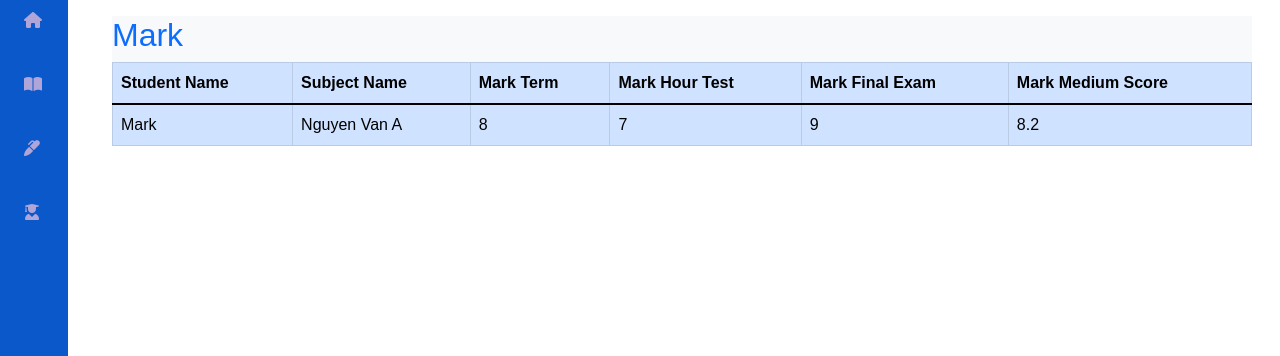
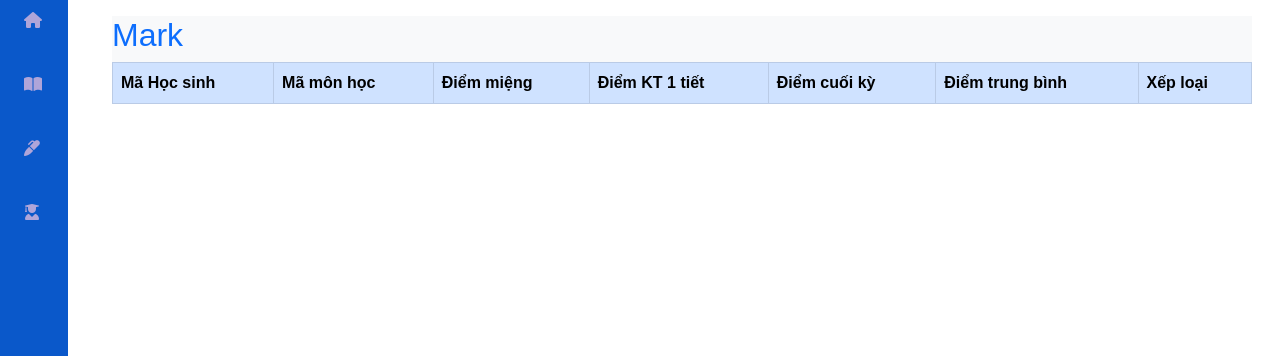
Before and after one commit to duckienylh/project-CNW, a PHP site: page /student/mark.php in a window 1280 px wide. Shown: the part 64-420 px from the top of the page. Run offline with PHP 8.4, Linux system fonts and the light colour scheme; lists and menus that the app fills with data are empty.

Commit message:
update student

```diff
--- a/student/mark.php
+++ b/student/mark.php
@@ -14,17 +14,50 @@ include './sidebarst.php';
 
             <table class="table table-primary table-hover table-bordered">
                 <thead class=" text while">
-                    <tr >
-                        <th scope="col">Student Name</th>
-                        <th scope="col">Subject Name</th>
-                        <th scope="col">Mark Term</th>
-                        <th scope="col">Mark Hour Test</th>
-                        <th scope="col">Mark Final Exam</th>
-                        <th scope="col">Mark Medium Score</th>
+                    <tr>
+                        <th scope="col">Mã Học sinh</th>
+                        <th scope="col">Mã môn học</th>
+                        <th scope="col">Điểm miệng</th>
+                        <th scope="col">Điểm KT 1 tiết</th>
+                        <th scope="col">Điểm cuối kỳ</th>
+                        <th scope="col">Điểm trung bình</th>
+                        <th scope="col">Xếp loại</th>
                     </tr>
                 </thead>
                 <tbody>
-                    <tr>
+                    <!--xuất dữ liệu theo CSDL -->
+                    <?php
+                            //* B1: mở kết nối
+                            // include '../config.php';
+                            // //* B2: Truy vấn
+                            // $sql = "SELECT * FROM `ma` WHERE bd_id = '$id' ";
+
+                            // //? lưu kết quả trả về $result
+                            // $result = mysqli_query($conn, $sql);
+                            // $gender;
+
+                            // //* B3: Phân tích sử lý kết quả
+                            // if (mysqli_num_rows($result) > 0) {
+                            //     while ($row = mysqli_fetch_assoc($result)) {
+                            //         echo "<tr>";
+                            //         echo '<th scope="row">' . $row['bd_id'] . '</th>';
+                            //         echo '<td>' . $row['bd_name'] . '</td>';
+                            //         echo '<td>' . $row['bd_sex'] . '</td>';
+                            //         echo '<td>' . $row['bd_age'] . '</td>';
+                            //         echo '<td>' . $row['bd_bgroup'] . '</td>';
+                            //         echo '<td>' . $row['bd_reg_date'] . '</td>';
+                            //         echo '<td>' . $row['bd_phno'] . '</td>';
+                            //         echo '<td>
+                            //                 <a href="process/edit.php?id=' . $id . '" class="btn btn-primary">Sửa</a>
+                            //                 <a href="process/delete.php?id=' . $id . '" class="btn btn-danger">Xoá</a>
+                            //             </td>';
+                            //         echo '</tr>';
+                            //     }
+                            // }
+                            // //* B4: đóng kết nối
+                            // mysqli_close($conn);
+                            ?>
+                    <!-- <tr>
                         <td>Mark</td>
                         <td>Nguyen Van A</td>
                         <td>8</td>
@@ -32,7 +65,7 @@ include './sidebarst.php';
                         <td>9</td>
                         <td>8.2</td>
 
-                    </tr>
+                    </tr> -->
                 </tbody>
             </table>
         </div>
```
